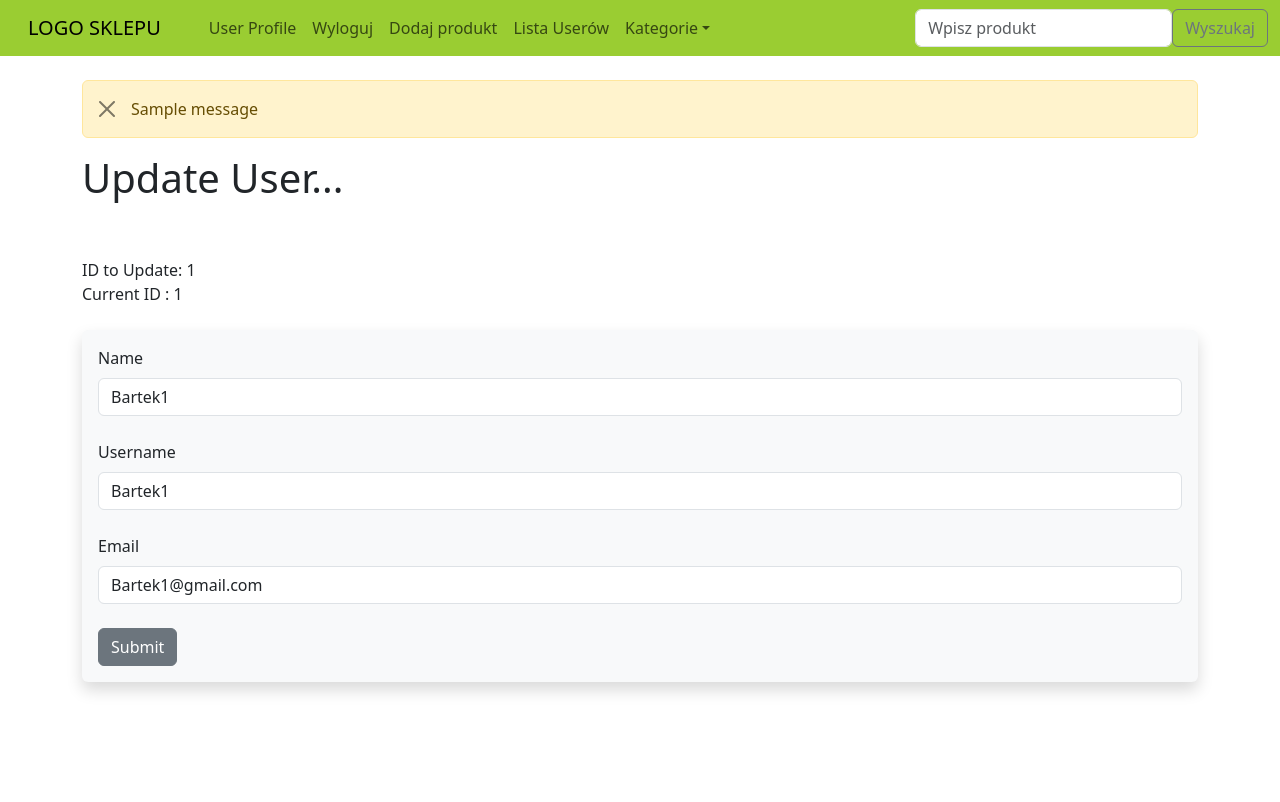
After one commit to PrzybyszB/SklepZoo, a Flask app: page /update/1 in a window 1280 px wide. The commit adds this page. Run offline with Flask 3, Linux system fonts and the light colour scheme; a user stored in the database is signed in; one stand-in notice (Sample message) is shown.

Commit message:
Adding update user stuff

```diff
--- a/app.py
+++ b/app.py
@@ -5,6 +5,8 @@ from datetime import datetime
 from webforms import LoginForm, UserForm, ProductForm
 from werkzeug.security import generate_password_hash, check_password_hash
 from flask_login import UserMixin, LoginManager, login_user, login_required, logout_user, current_user
+# from db_models import Users, Products
+
 
 app = Flask(__name__)
 
@@ -98,7 +100,6 @@ def dashboard():
     if request.method == "POST":
         name_to_update.name = request.form['name']
         name_to_update.email = request.form['email']
-        name_to_update.favorite_color = request.form['favorite_color']
         name_to_update.username = request.form['username']
         try:
             db.session.commit()
@@ -117,26 +118,11 @@ def dashboard():
                                    name_to_update = name_to_update,
                                    id = id)
 
-# Create Add Product Page
-# @app.route('/add-product' ,methods=['GET', 'POST'])
-# def add_product():
-#     product_name = request.form.get('product_name')
-#     form = ProductForm()
-#     print("zrobiłem się 1")
-#     if form.validate_on_submit():
-#         print("zrobiłem się 2")
-#         product_name = form.product_name.data
-#         form.product_name = ''
-#         print("zrobiłem się 3")
-#     print("zrobiłem się 4")
-#     return render_template('add_product.html',product_name = product_name,
-#                                                 form=form )
 
 @app.route('/add-product' ,methods=['GET', 'POST'])
 def add_product():
     product_name = None #request.form.get('product_name')
     form = ProductForm()
-    print(form.errors)
     if form.validate_on_submit():
         product = Products.query.filter_by(product_name=form.product_name.data).first()
         if product is None:
@@ -157,12 +143,11 @@ def add_product():
                            our_products=our_products)
 
 
-
-
-
 @app.route('/products', methods=['GET', 'POST'])
 def products():
-    return render_template('products.html')
+    our_products = Products.query.order_by(Products.data_added)
+    return render_template('products.html',
+                           our_products=our_products)
 
 
 @app.route('/sucha_karma', methods=['GET', 'POST'])
@@ -178,6 +163,40 @@ def mokra_karma():
 @app.route('/zabawki', methods=['GET', 'POST'])
 def zabawki():
     return render_template('zabawki.html')
+
+
+@app.route('/user-list', methods=['GET', 'POST'])
+def user_list():
+    our_users = Users.query.order_by(Users.email)
+    return render_template('user_list.html',
+                           our_users=our_users)
+
+@app.route('/update/<int:id>', methods=['GET', 'POST'])
+@login_required
+def update(id):
+    form = UserForm()
+    name_to_update = Users.query.get_or_404(id)
+    if request.method == "POST":
+        name_to_update.name = request.form['name']
+        name_to_update.email = request.form['email']
+        name_to_update.username = request.form['username']
+        try:
+            db.session.commit()
+            flash("Users Updated Successfully")
+            return render_template('update.html',
+                                   form=form,
+                                   name_to_update = name_to_update)
+        except:
+            flash("Error ! Try again")
+            return render_template('update.html',
+                                   form = form,
+                                   name_to_update = name_to_update)
+    else:
+        return render_template('update.html',
+                                   form = form,
+                                   name_to_update = name_to_update,
+                                   id = id)
+
 
 
 
@@ -274,5 +293,7 @@ praktyka
 
 
     #TODO LIST
-    # Zrobić możliwość dodawania produktu (zeby mozna byulo wpisywac i dodac), baze danych produktów
+
     # BACKUP bazy danych zrobić (skopiować sobie po zrobieniu bazy userów i produktów)
+    # Zająć się kategoriami produktów, żeby po dodaniu była możliwość dodania do danej kategorii
+    # Zająć się koszykiem produktów
--- a/templates/dashboard.html
+++ b/templates/dashboard.html
@@ -32,11 +32,12 @@ get_flashed_messages() %}
             <strong>Data joined:</strong> {{ current_user.data_added }}</p>
           <a href="{{ url_for('logout') }}" class="btn btn-secondary btn-sm">Logout</a>
 
+          <a href ="{{ url_for('update', id=current_user.id) }}" class="btn btn-secondary btn-sm">Update</a>
+
         </div>
       </div>
 
 
 </br></br></br>
 
-
 {% endblock %}
--- a/templates/navbar.html
+++ b/templates/navbar.html
@@ -24,6 +24,9 @@
             <li class="nav-item">
               <a class="nav-link" href="{{ url_for('add_product') }}">Dodaj produkt</a>
             </li>
+            <li class="nav-item">
+              <a class="nav-link" href="{{ url_for('user_list') }}">Lista Userów</a>
+            </li>
             <li class="nav-item dropdown">
               <a class="nav-link dropdown-toggle" href="#" role="button" data-bs-toggle="dropdown" aria-expanded="false">
                   Kategorie
@@ -32,6 +35,7 @@
                     <li><a class="dropdown-item" href="/sucha_karma" style="background-color: #9ACD32; text-align: left;">Sucha karma</a></li>
                     <li><a class="dropdown-item" href="/mokra_karma" style="background-color: #9ACD32; text-align: left;">Mokra karma</a></li>
                     <li><a class="dropdown-item" href="/zabawki" style="background-color: #9ACD32; text-align: left;">Zabawki</a></li>
+                    <li><a class="dropdown-item" href="/products" style="background-color: #9ACD32; text-align: left;">Produkty</a></li>
                 </ul>
             </li>
           </ul>
@@ -42,40 +46,3 @@
       </div>
   </div>
 </nav>
-
-  <!-- <nav class="navbar navbar-expand-lg bg-body-tertiary">
-    <div class="container-fluid">
-      <a class="navbar-brand" href="#">Navbar</a>
-      <button class="navbar-toggler" type="button" data-bs-toggle="collapse" data-bs-target="#navbarSupportedContent" aria-controls="navbarSupportedContent" aria-expanded="false" aria-label="Toggle navigation">
-        <span class="navbar-toggler-icon"></span>
-      </button>
-      <div class="collapse navbar-collapse" id="navbarSupportedContent">
-        <ul class="navbar-nav me-auto mb-2 mb-lg-0">
-          <li class="nav-item">
-            <a class="nav-link active" aria-current="page" href="#">Home</a>
-          </li>
-          <li class="nav-item">
-            <a class="nav-link" href="#">Link</a>
-          </li>
-          <li class="nav-item dropdown">
-            <a class="nav-link dropdown-toggle" href="#" role="button" data-bs-toggle="dropdown" aria-expanded="false">
-              Dropdown
-            </a>
-            <ul class="dropdown-menu">
-              <li><a class="dropdown-item" href="#">Action</a></li>
-              <li><a class="dropdown-item" href="#">Another action</a></li>
-              <li><hr class="dropdown-divider"></li>
-              <li><a class="dropdown-item" href="#">Something else here</a></li>
-            </ul>
-          </li>
-          <li class="nav-item">
-            <a class="nav-link disabled" aria-disabled="true">Disabled</a>
-          </li>
-        </ul>
-        <form class="d-flex" role="search">
-          <input class="form-control me-2" type="search" placeholder="Search" aria-label="Search">
-          <button class="btn btn-outline-success" type="submit">Search</button>
-        </form>
-      </div>
-    </div>
-  </nav> -->
--- a/templates/products.html
+++ b/templates/products.html
@@ -19,6 +19,5 @@ Produkty
         </tr>
     {% endfor %}
     </table>
-
-
+    <a href="{{ url_for('add_product') }}" class="btn btn-secondary btn-sm">Dodaj Produkt</a>
 {% endblock %}
--- /dev/null
+++ b/templates/update.html
@@ -0,0 +1,55 @@
+{% extends 'base.html' %}
+
+{% block content %}
+
+{% for message in
+get_flashed_messages() %}
+
+    <div class="alert alert-warning alert-dismissible fade show" role="alert">
+        {{ message }}
+        <button type="button" class="btn-close" data-bs-dismiss="alert" aria-label="Close"></button>
+    </div>
+{% endfor %}
+
+{% if id == current_user.id %}
+    <h1>Update User...</h1>
+    <br/><br/>
+    ID to Update: {{ id }}
+    <br/>
+    Current ID : {{ current_user.id }}
+    <br/><br/>
+<div class="shadow p-3 mb-5 bg-body-tertiary rounded">
+    <form action="/dashboard" method="POST">
+        {{ form.hidden_tag() }}
+
+        {{ form.name.label(class="form-label") }}
+        {{ form.name( class="form-control", value = name_to_update.name) }}
+        <br/>
+
+        {{ form.username.label(class="form-label") }}
+        {{ form.username( class="form-control", value = name_to_update.username) }}
+        <br/>
+
+
+        {{ form.email.label(class="form-label") }}
+        {{ form.email( class="form-control", value = name_to_update.email) }}
+        <br/>
+
+        {{ form.submit(class="btn btn-secondary") }}
+
+    </form>
+</div>
+</br></br></br>
+
+{% else %}
+<div class="alert alert-warning alert-dismissible fade show" role="alert">
+    SOrry ! U cant edit this user...
+    <button type="button" class="btn-close" data-bs-dismiss="alert" aria-label="Close"></button>
+</div>
+
+    <h2>ACCES DENIED!</h2>
+
+
+{% endif %}
+
+{% endblock %}
```
Also changed, not shown: db_models.py (added, +42 -0 lines), templates/add_product.html (+1 -24 lines), templates/user_list.html (added, +27 -0 lines), instance/FirstDataBase.db.
